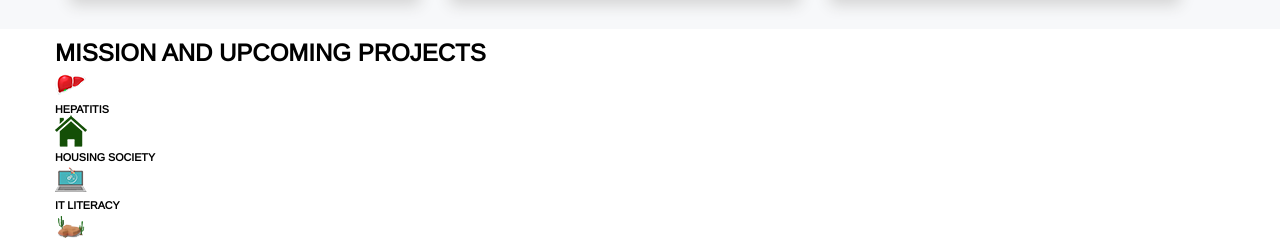
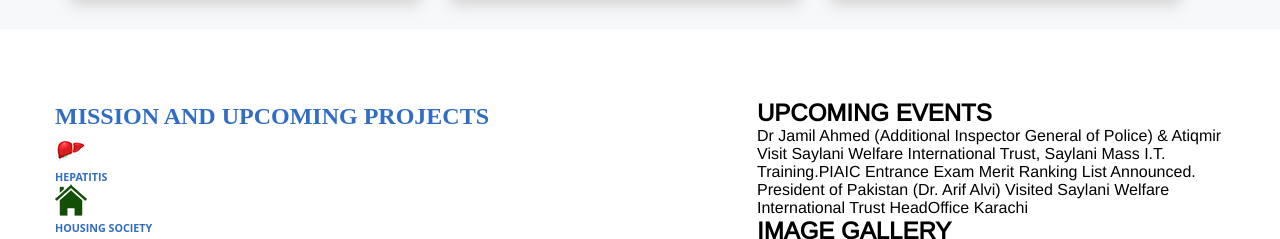
Before and after one commit to haris-aqeel/Saylaani-Welfare-HomePage, a plain HTML site: page index.html in a window 1280 px wide. Shown: the part 2387-2626 px from the top of the page. Drawn offline with nearby package versions, Linux system fonts and the light colour scheme; files whose address does not match are found by name.

Commit message:
update style.css

```diff
--- a/style.css
+++ b/style.css
@@ -330,3 +330,28 @@ article .bands{
 
 
 /* ================== mission and upcoming projects ==================*/
+
+.OurMissions{
+    width: 100%;
+    height: auto;
+    clear: both;
+    margin-top: 70px;
+
+}
+
+.missions{
+    float: left;
+    width: 60%;
+    color: #316DC3;
+    font-family: 'Open Sans', sans-serif;
+
+
+}
+
+.missions-heading h1{
+    font-family: 'Merriweather', serif;
+    font-weight: 600;
+    line-height: 1.42857143;
+    color: #316DC3;
+    font-size: 24px;
+}
```
